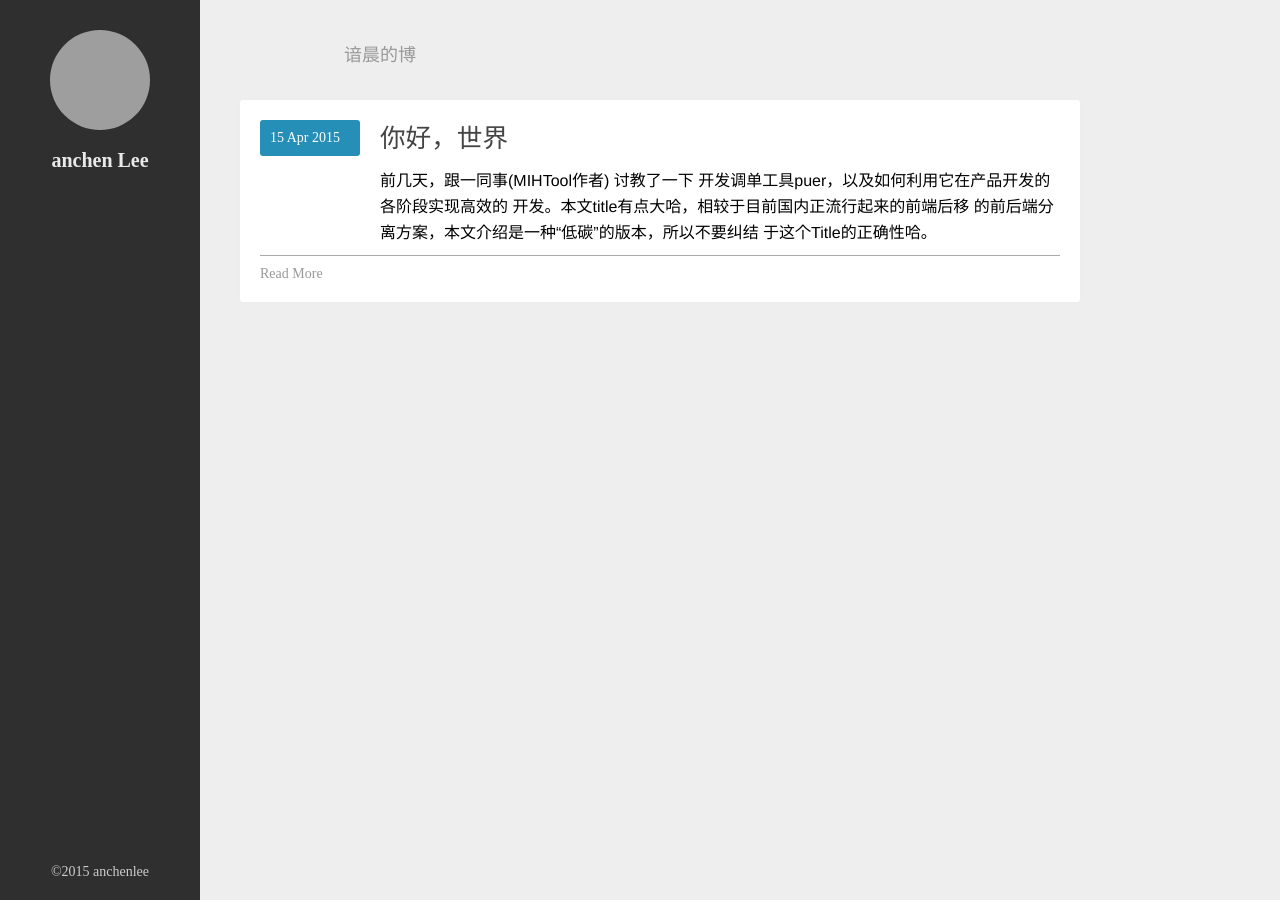
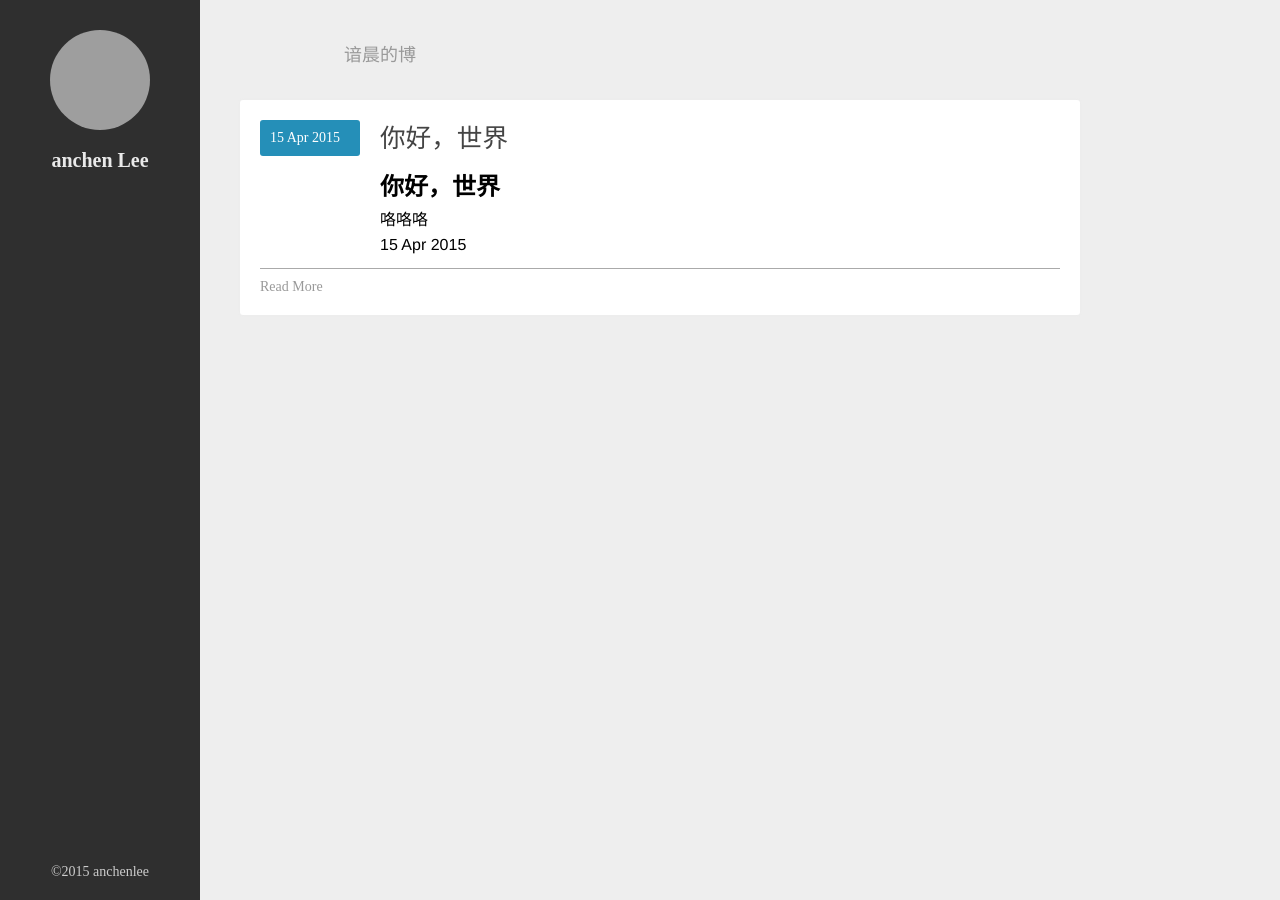
Before and after one commit to anchenlee/blog, a Jekyll site: the page built from index.html, in a window 1280 px wide. Built offline with Jekyll 4.4.1, drawn with Linux system fonts in a browser that asks for light colours; Markdown is read by kramdown in place of the engine named in the settings; grey boxes are pictures that could not be loaded.

Commit message:
xiao xiugai

```diff
--- a/_layouts/default.html
+++ b/_layouts/default.html
@@ -2,8 +2,6 @@
 <html lang="en">
 <head>
 	<meta charset="UTF-8">
-	<link rel="stylesheet" href="{{baseurl}}/css/base.css">
-	<link rel="stylesheet" href="{{baseurl}}/css/style.css">
 	<title>{{ page.title }}</title>
 </head>
 <body>
--- a/index.html
+++ b/index.html
@@ -24,9 +24,8 @@ title: 谙晨的博客 - Home
 				<li class="lf-blog-li p-re clearfix">
 					<div class="time-tag p-re lf-item-left">{{ post.date | date_to_string }} </div>
 					<div class="lf-item-right">
-						<h5>{{ post.title }}</h5>
-						<div class="blog-con">前几天，跟一同事(MIHTool作者)	讨教了一下	 开发调单工具puer，以及如何利用它在产品开发的各阶段实现高效的	开发。本文title有点大哈，相较于目前国内正流行起来的前端后移 的前后端分离方案，本文介绍是一种“低碳”的版本，所以不要纠结	 于这个Title的正确性哈。
-						</div>
+						<a href="{{ site.baseurl }}{{ post.url }}"></a><h5>{{ post.title }}</h5>
+						<div class="blog-con">{{post.content}}</div>
 					</div>
 
 					<div class="read-more"><i class="fa fa-chevron-right"></i> Read More</div>
```
